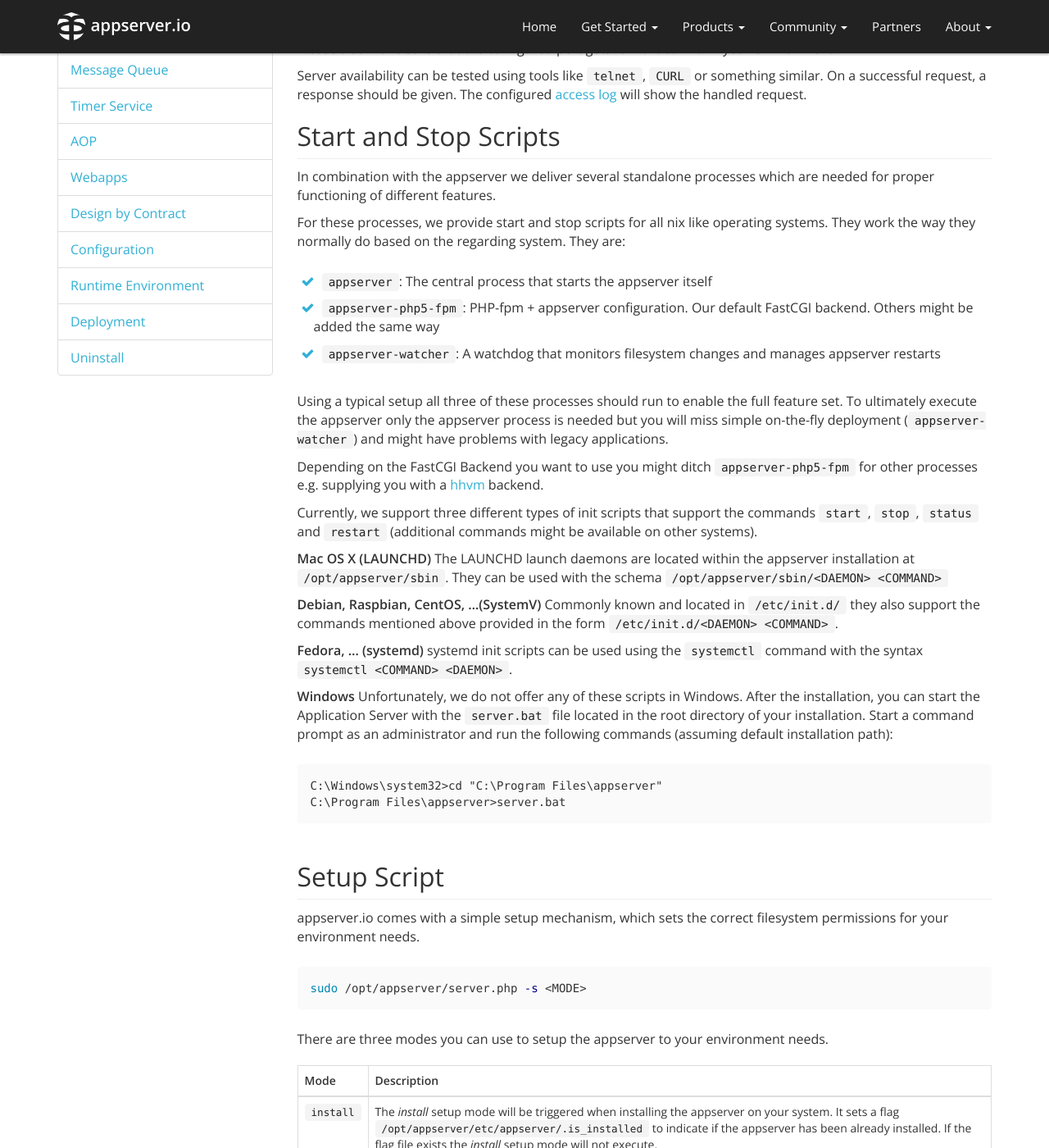
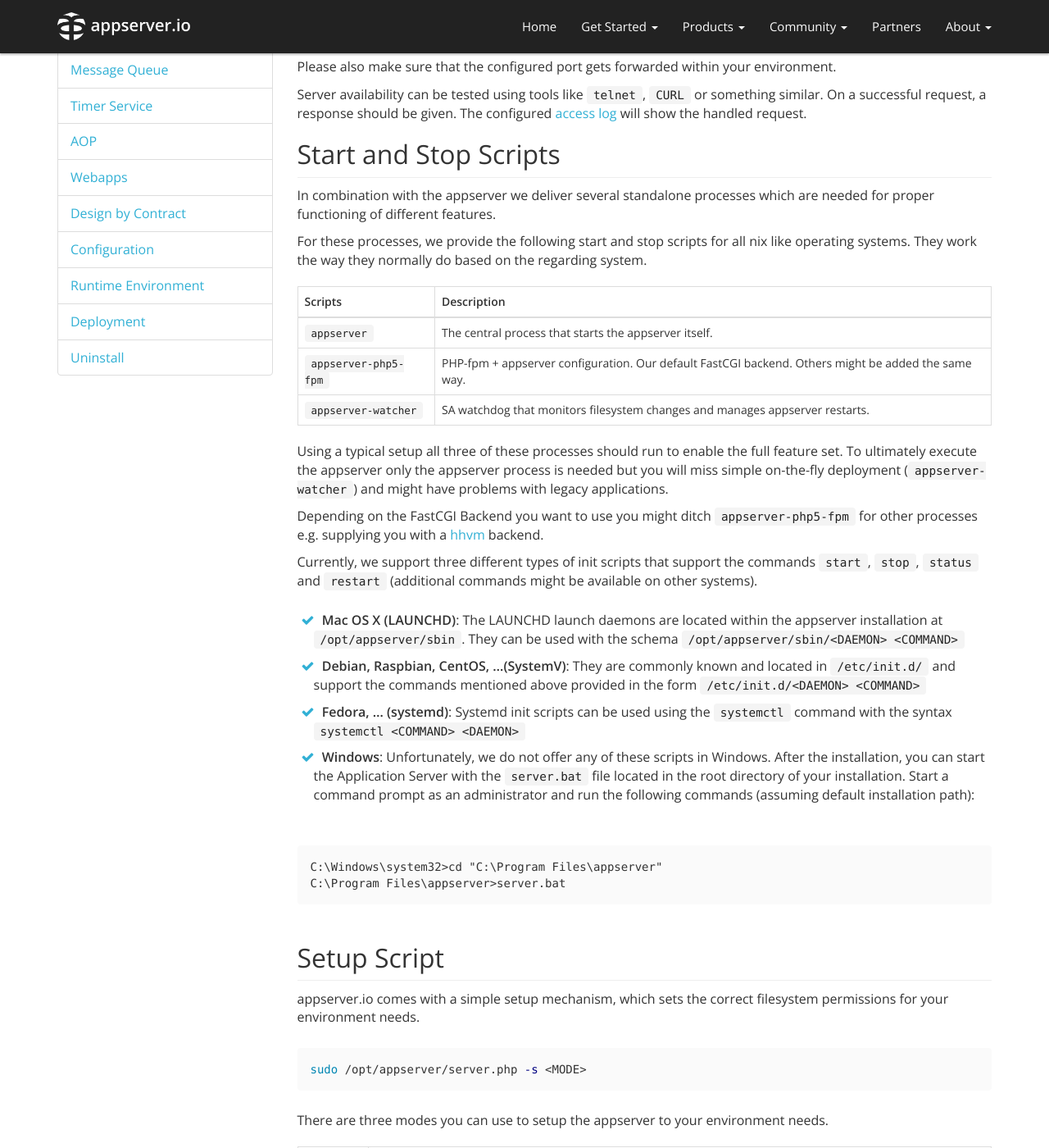
Before and after one commit to appserver-io/appserver, a Jekyll site: the page built from _docs/basic-usage.md, in a window 1280 px wide and 1400 px high, scrolled down 507 px. Shown: the whole window at 82% size. Built offline with Jekyll 4.4.1, drawn with Linux system fonts in a browser that asks for light colours; nearby versions of some CDN libraries; library files that are not in the unit come from our copies; Markdown is read by kramdown in place of the engine named in the settings; some of the changed text lies outside the part shown.

Commit message:
Update basic-usage.md
Layout changes.

````diff
--- a/_docs/basic-usage.md
+++ b/_docs/basic-usage.md
@@ -39,15 +39,14 @@
 In combination with the appserver we deliver several standalone processes which are needed for proper
 functioning of different features.
 
-For these processes, we provide start and stop scripts for all nix like operating systems.
-They work the way they normally do based on the regarding system. They are:
+For these processes, we provide the following start and stop scripts for all nix like operating systems.
+They work the way they normally do based on the regarding system.
 
-* `appserver`: The central process that starts the appserver itself
-
-* `appserver-php5-fpm`: PHP-fpm + appserver configuration. Our default FastCGI backend. Others might
-  be added the same way
-
-* `appserver-watcher`: A watchdog that monitors filesystem changes and manages appserver restarts
+| Scripts      | Description |
+| ----------| ----------- |
+| `appserver` | The central process that starts the appserver itself. |
+| `appserver-php5-fpm`    | PHP-fpm + appserver configuration. Our default FastCGI backend. Others might be added the same way. |
+| `appserver-watcher`     | SA watchdog that monitors filesystem changes and manages appserver restarts. |
 
 Using a typical setup all three of these processes should run to enable the full feature set. To
 ultimately execute the appserver only the appserver process is needed but you will miss simple on-the-fly
@@ -59,18 +58,18 @@
 Currently, we support three different types of init scripts that support the commands `start`, `stop`,
 `status` and `restart` (additional commands might be available on other systems).
 
-**Mac OS X (LAUNCHD)**
+ * **Mac OS X (LAUNCHD)**:
 The LAUNCHD launch daemons are located within the appserver installation at `/opt/appserver/sbin`.
 They can be used with the schema `/opt/appserver/sbin/<DAEMON> <COMMAND>`
 
-**Debian, Raspbian, CentOS, ...(SystemV)**
-Commonly known and located in `/etc/init.d/` they also support the commands mentioned above provided
-in the form `/etc/init.d/<DAEMON> <COMMAND>`.
+* **Debian, Raspbian, CentOS, ...(SystemV)**:
+They are commonly known and located in `/etc/init.d/` and support the commands mentioned above provided
+in the form `/etc/init.d/<DAEMON> <COMMAND>`
 
-**Fedora, ... (systemd)**
-systemd init scripts can be used using the `systemctl` command with the syntax `systemctl <COMMAND> <DAEMON>`.
+* **Fedora, ... (systemd)**:
+Systemd init scripts can be used using the `systemctl` command with the syntax `systemctl <COMMAND> <DAEMON>`
 
-**Windows**
+* **Windows**:
 Unfortunately, we do not offer any of these scripts in Windows. After the installation, you can start the
 Application Server with the ``server.bat`` file located in the root directory of your installation.
 Start a command prompt as an administrator and run the following commands
@@ -101,5 +100,5 @@
 
 ```bash
 sudo /opt/appserver/server.php -s dev
-# Should return: Setup for mode 'dev' done successfully!
+# Should return: Setup for mode 'dev' done successfully.
 ```
````
Also changed, not shown: other parts of _docs/basic-usage.md (+1 -1 lines).
